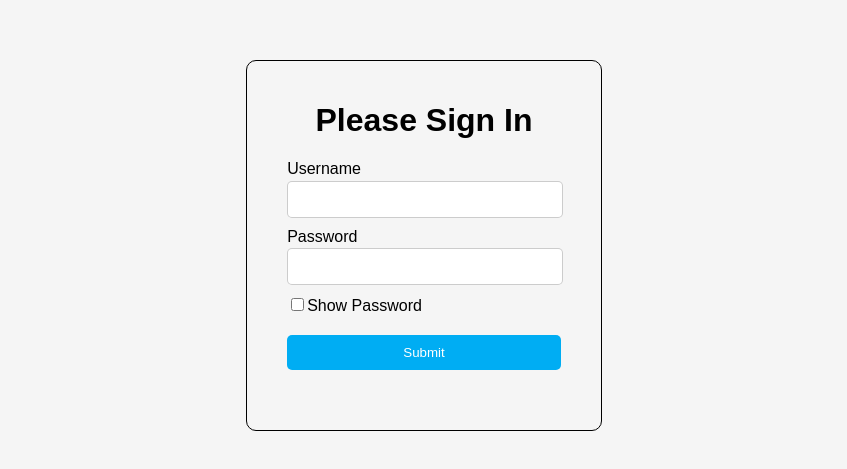
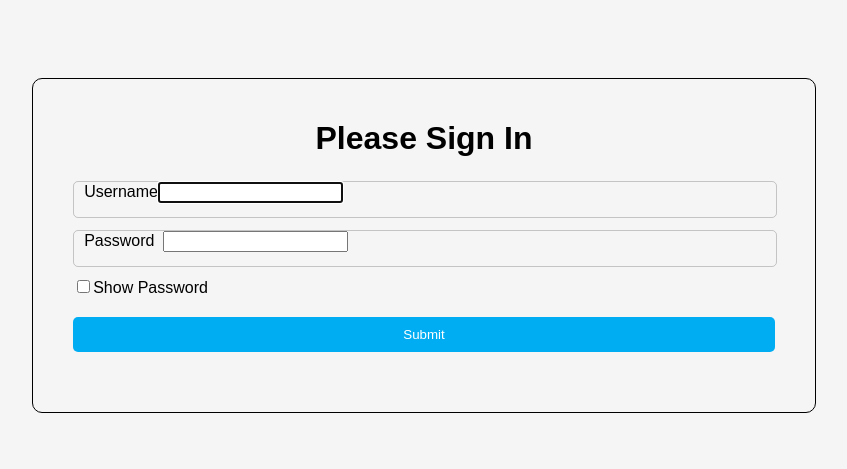
Before and after one commit to Ferrington/chat-app, a Vue app in the folder client/: page /login in a window 1280 px wide. Shown: the part 155-624 px from the top of the page, without its empty margins (216-1063 px from the left). Built offline with nearby package versions, Linux system fonts and the light colour scheme; no server answers.

Commit message:
adjusted CSS in LoginForm to match style gude

```diff
--- a/client/src/components/auth/LoginForm.vue
+++ b/client/src/components/auth/LoginForm.vue
@@ -13,9 +13,9 @@ const user = ref<UserDTO>({
   password: '',
 });
 const loginError = ref('');
+const showPassword = ref(false);
+
 const displayError = computed(() => authError.value || loginError.value);
-
-const showPassword = ref(false);
 
 function submit() {
   if (!validateFormData()) return;
@@ -40,10 +40,10 @@ function clearError() {
 </script>
 
 <template>
-  <div id="container">
-    <div id="login">
+  <div id="container" class="container">
+    <div id="login" class="login">
       <form v-on:submit.prevent="submit">
-        <h1>Please Sign In</h1>
+        <h1 class="title">Please Sign In</h1>
         <div id="fields">
           <div class="input-container">
             <label for="username">Username</label>
@@ -81,7 +81,7 @@ function clearError() {
   font-family: sans-serif;
 }
 
-#container {
+.container {
   display: flex;
   align-items: center;
   justify-content: center;
@@ -89,7 +89,7 @@ function clearError() {
   height: 100vh;
 }
 
-#login {
+.login {
   position: relative;
   box-sizing: border-box;
   height: auto;
@@ -99,12 +99,11 @@ function clearError() {
   border-radius: 10px;
 }
 
-h1 {
+.title {
   text-align: center;
 }
 
-input[type='text'],
-input[type='password'] {
+.input-container {
   float: left;
   width: calc(100% - 20px);
   height: 35px;
@@ -128,7 +127,7 @@ input[type='password'] {
   margin-top: 20px;
 }
 
-button:hover {
+.submit:hover {
   background: #0799d4;
 }
 
```
